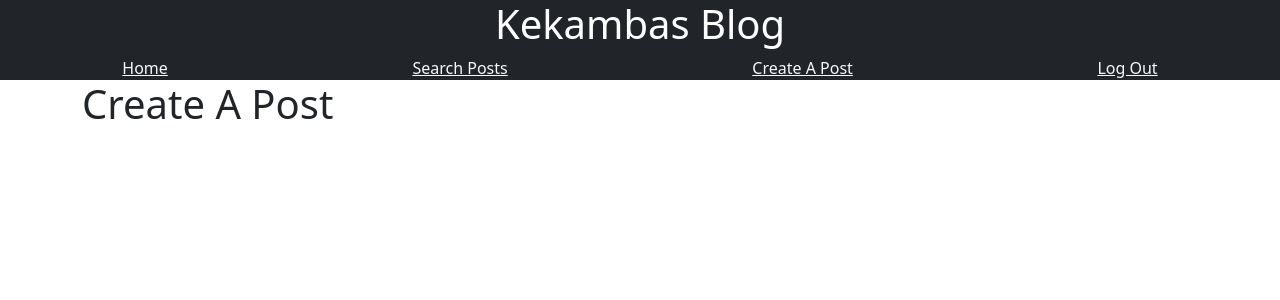
After one commit to kmehner/kekambas_flask_blog, a Flask app: page /create-post in a window 1280 px wide. The commit adds this page. Shown: the top 300 px of the page. Run offline with Flask 2, Linux system fonts and the light colour scheme; the visitor is signed in with stand-in values (Sample User, id 1); some libraries are stand-ins or nearby versions.

Commit message:
Add create post route and require auth to view

```diff
--- a/app/__init__.py
+++ b/app/__init__.py
@@ -11,6 +11,7 @@ db = SQLAlchemy(app)
 migrate = Migrate(app, db)
 
 login = LoginManager(app)
-
+login.login_view = 'login'
+login.login_message_category = 'danger'
 
 from app import routes, models
--- a/app/routes.py
+++ b/app/routes.py
@@ -1,6 +1,6 @@
 from app import app
 from flask import redirect, render_template, url_for, flash
-from flask_login import login_user, logout_user
+from flask_login import login_user, logout_user, login_required
 from app.forms import SignUpForm, LoginForm
 from app.models import User, Post
 
@@ -64,3 +64,10 @@ def logout():
     logout_user()
     flash('You have successfully logged out', 'primary')
     return redirect(url_for('index'))
+
+
+@app.route('/create-post', methods=['GET', 'POST'])
+@login_required
+def create_post():
+    title = 'Create A Post'
+    return render_template('create_post.html', title=title)
--- a/app/templates/base.html
+++ b/app/templates/base.html
@@ -19,7 +19,7 @@
             <a href="{{ url_for('index') }}" class="link-light">Home</a>
             <a href="" class="link-light">Search Posts</a>
             {% if current_user.is_authenticated %}
-                <a href="" class="link-light">Create A Post</a>
+                <a href="{{ url_for('create_post') }}" class="link-light">Create A Post</a>
                 <a href="{{ url_for('logout') }}" class="link-light">Log Out</a>
             {% else %}
                 <a href="{{ url_for('signup') }}" class="link-light">Sign Up</a>
--- /dev/null
+++ b/app/templates/create_post.html
@@ -0,0 +1,7 @@
+{% extends 'base.html' %}
+
+{% block content %}
+
+<h1>Create A Post</h1>
+
+{% endblock content %}
```
